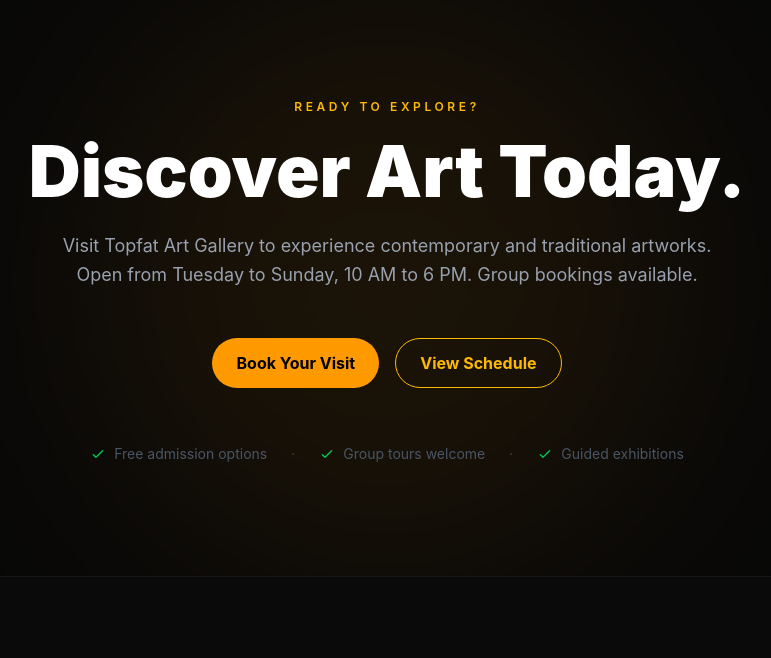
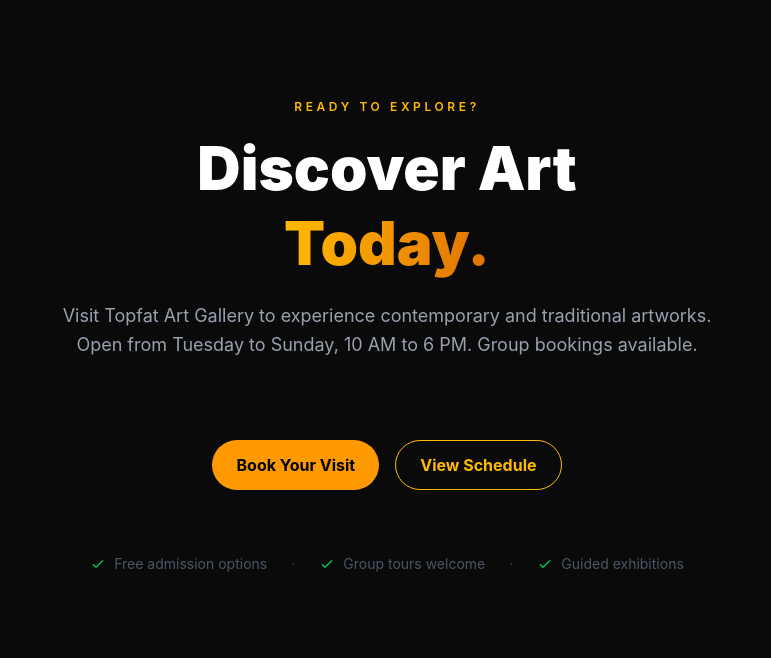
Before and after one commit to Emitteremit1211/topfat, a React (Vite) app: page / in a window 1280 px wide. Shown: the part 4142-4800 px from the top of the page, without its empty margins (253-1024 px from the left). Built offline with nearby package versions, Linux system fonts and the light colour scheme.

Commit message:
all componenets adjustmenet

```diff
--- a/src/Components/CtaBanner.jsx
+++ b/src/Components/CtaBanner.jsx
@@ -2,24 +2,23 @@
 
 const Ctabanner = () => {
   return (
-    <section className="py-28 bg-[#080808] relative overflow-hidden">
-      {/* Background glow */}
-      <div className="absolute inset-0 flex items-center justify-center pointer-events-none">
-        <div className="w-[600px] h-[600px] bg-amber-500/8 rounded-full blur-[120px]"></div>
-      </div>
-
-      <div className="container mx-auto px-6 relative z-10">
-        <div className="max-w-4xl mx-auto text-center">
-          <p className="text-xs uppercase tracking-[0.3em] text-amber-400 font-semibold mb-5">Ready to Explore?</p>
-          <h2 className="text-5xl md:text-7xl font-black font-display text-white mb-6 leading-none">
-            Discover Art Today.
+    <section className="py-28 bg-[#0a0a0a]">
+      <div className="container mx-auto px-6">
+        {/* Header */}
+        <div className="text-center mb-20">
+          <p className="text-xs uppercase tracking-[0.3em] text-amber-400 font-semibold mb-4">Ready to Explore?</p>
+          <h2 className="text-5xl md:text-6xl font-black font-display text-white mb-5 leading-tight">
+            Discover Art<br />
+            <span className="text-gradient">Today.</span>
           </h2>
-          <p className="text-gray-400 text-lg max-w-2xl mx-auto mb-12 leading-relaxed">
+          <p className="text-gray-400 text-lg max-w-2xl mx-auto leading-relaxed">
             Visit Topfat Art Gallery to experience contemporary and traditional artworks. Open from Tuesday to Sunday,
             10 AM to 6 PM. Group bookings available.
           </p>
+        </div>
 
-          <div className="flex flex-col sm:flex-row gap-4 justify-center">
+        {/* CTA Buttons */}
+        <div className="flex flex-col sm:flex-row gap-4 justify-center mb-16">
           <button className="btn-premium btn-primary text-base">
             Book Your Visit
           </button>
@@ -28,8 +27,8 @@
           </button>
         </div>
 
-          {/* Micro trust signals */}
-          <div className="mt-14 flex flex-col sm:flex-row items-center justify-center gap-6 text-sm text-gray-600">
+        {/* Trust Signals */}
+        <div className="flex flex-col sm:flex-row items-center justify-center gap-6 text-sm text-gray-600">
           <span className="flex items-center gap-2">
             <svg className="w-4 h-4 text-green-500" fill="none" viewBox="0 0 24 24" stroke="currentColor">
               <path strokeLinecap="round" strokeLinejoin="round" strokeWidth={2} d="M5 13l4 4L19 7" />
@@ -52,7 +51,6 @@
           </span>
         </div>
       </div>
-      </div>
     </section>
   );
 };
--- a/src/pages/Homepage.jsx
+++ b/src/pages/Homepage.jsx
@@ -3,8 +3,8 @@
 import ExhibitionShowcase from '../components/ExhibitionShowcase'
 import FeaturedArtists from '../components/FeaturedArtists'
 import Testimonials from '../components/Testimonials'
-import CtaBanner from '../components/CtaBanner'
 import Footer from '../components/Footer'
+import Ctabanner from '../Components/Ctabanner'
 
 export default function Homepage() {
   return (
@@ -14,7 +14,7 @@
       <ExhibitionShowcase />
       <FeaturedArtists />
       <Testimonials />
-      <CtaBanner />
+      <Ctabanner />
       <Footer />
     </>
   )
```
Lines whose indentation alone changed are shown as unchanged.
